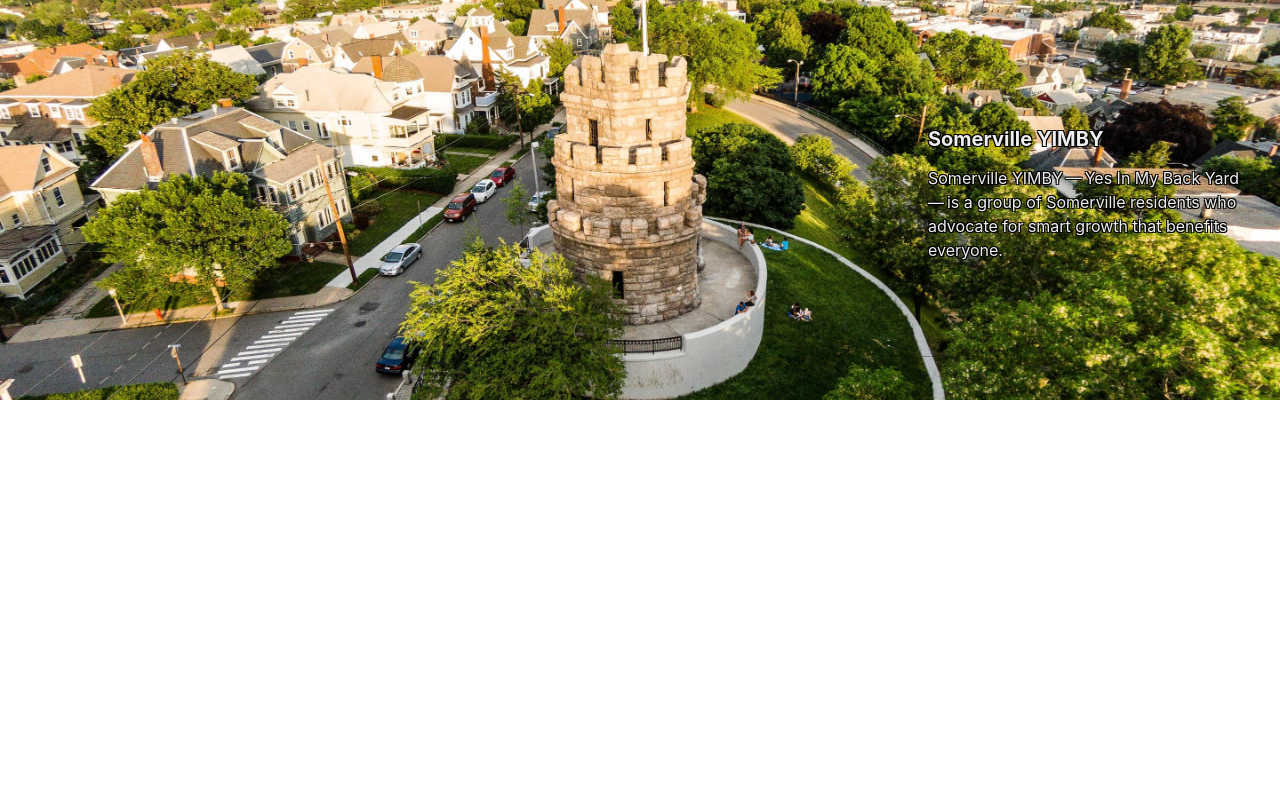
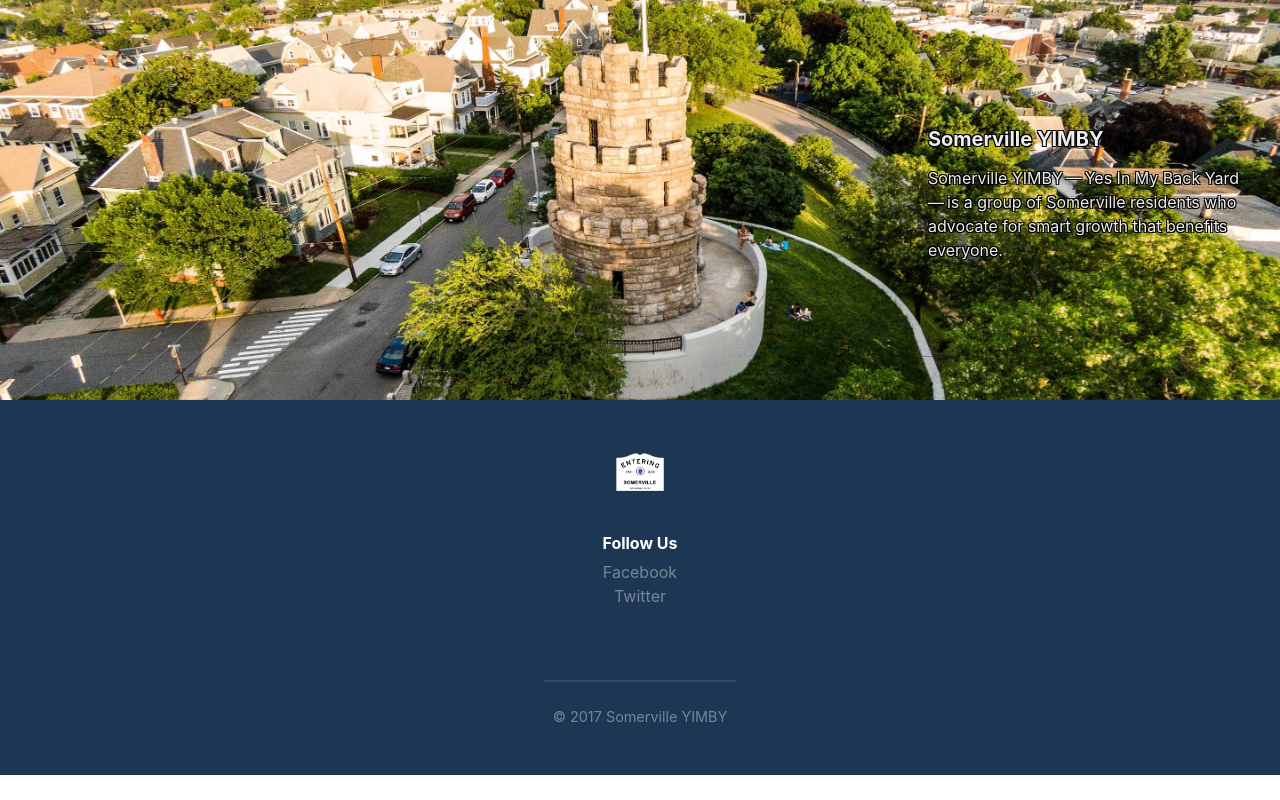
Before and after one commit to somervilleyimby/somervilleyimby.org, a PHP site: page / in a window 1280 px wide. Run offline with PHP 8.4, Linux system fonts and the light colour scheme; style sheets or scripts are compiled from the project's sources.

Commit message:
Add footer, thanks to Refills

```diff
--- a/index.html
+++ b/index.html
@@ -14,5 +14,32 @@
     </div>
   </div>
 
+  <footer class="footer" role="contentinfo">
+    <div class="footer-logo">
+      <img src="img/entering-somerville-ma.png" alt="Logo image">
+    </div>
+    <div class="footer-links">
+      <!-- <ul>
+        <li><h3>Content</h3></li>
+        <li><a href="javascript:void(0)">About</a></li>
+        <li><a href="javascript:void(0)">Contact</a></li>
+        <li><a href="javascript:void(0)">Products</a></li>
+      </ul> -->
+      <ul>
+        <li><h3>Follow Us</h3></li>
+        <li><a href="https://www.facebook.com/SomervilleYIMBY">Facebook</a></li>
+        <li><a href="https://twitter.com/SomervilleYIMBY">Twitter</a></li>
+      </ul>
+      <!-- <ul>
+        <li><h3>Legal</h3></li>
+        <li><a href="javascript:void(0)">Terms and Conditions</a></li>
+        <li><a href="javascript:void(0)">Privacy Policy</a></li>
+      </ul> -->
+    </div>
+
+    <hr>
+
+    <p>© 2017 Somerville YIMBY</p>
+  </footer>
 </body>
 </html>
--- a/sass/styles.scss
+++ b/sass/styles.scss
@@ -38,3 +38,78 @@
     margin: auto;
   }
 }
+
+.footer {
+  $base-spacing: 1.5em !default;
+  $action-color: #477DCA !default;
+  $medium-screen: 40em !default;
+  $large-screen: 53.75em !default;
+  $footer-background: desaturate(darken($action-color, 20%), 30%);
+  $footer-color: white;
+  $footer-link-color: transparentize($footer-color, 0.6);
+  $footer-disclaimer-color: transparentize($footer-color, 0.6);
+
+  background: $footer-background;
+  padding: ($base-spacing * 2) $gutter;
+  width: 100%;
+
+  .footer-logo {
+    margin-bottom: 2em;
+    text-align: center;
+
+    img {
+      height: 3em;
+    }
+  }
+
+  .footer-links {
+    display: flex;
+    flex-wrap: wrap;
+    justify-content: center;
+    margin-bottom: $base-spacing;
+  }
+
+  ul {
+    flex-basis: 13em;
+    flex-shrink: 0;
+    margin-bottom: $base-spacing * 2;
+    padding: 0;
+  }
+
+  li {
+    line-height: 1.5em;
+    list-style: none;
+    text-align: center;
+  }
+
+  li a {
+    color: $footer-link-color;
+    text-decoration: none;
+
+    &:focus,
+    &:hover {
+      color: transparentize($footer-color, 0);
+    }
+  }
+
+  li h3 {
+    color: $footer-color;
+    font-size: 1em;
+    margin-bottom: 0.4em;
+  }
+
+  hr {
+    border: 1px solid transparentize($footer-disclaimer-color, 0.3);
+    margin: 0 auto $base-spacing;
+    width: 12em;
+  }
+
+  p {
+    color: $footer-disclaimer-color;
+    font-size: 0.9em;
+    line-height: 1.5em;
+    margin: auto;
+    max-width: 35em;
+    text-align: center;
+  }
+}
```
Also changed, not shown: img/entering-somerville-ma.png (added).
